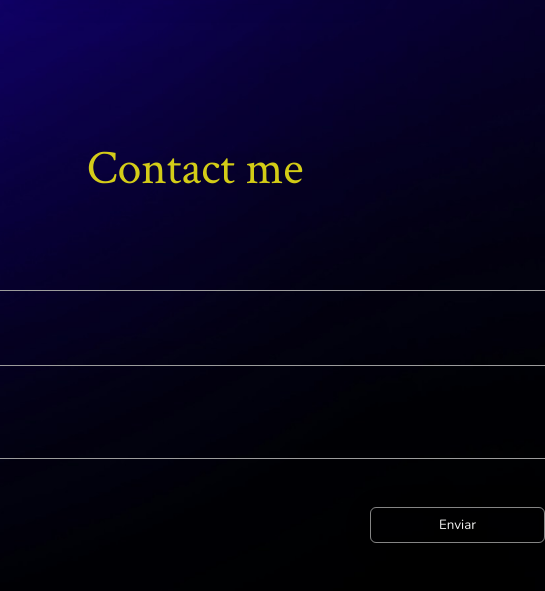
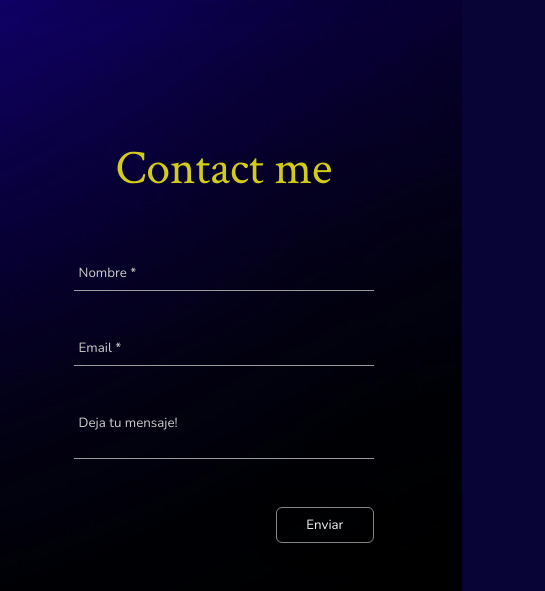
Before and after one commit to jaalzu/portfolio-1, a website: page index.html in a window 390 px wide. Shown: the part 2858-3449 px from the top of the page, 545 px wide, since content can reach past the window. Drawn offline with nearby package versions, Linux system fonts and the light colour scheme.

Commit message:
contact responsive

```diff
--- a/scss/sections/contact/_contact.scss
+++ b/scss/sections/contact/_contact.scss
@@ -32,22 +32,76 @@
                     &:focus::placeholder{
                         color: $color-yellow;
                     }
-
                 }
-
-
-
-
-
-
-
-
             }
 
             textarea{
                 resize: none;
                     }
+
              }
         }
+}
 
+
+@media screen and (max-width:1010px){
+    .contact{
+        .form{
+            form{
+                .input__group{
+                    input,textarea{
+                        width: 580px;
+                    }
+                }
+            }
+        }
+    }
 }
+
+
+@media screen and (max-width:700px){
+    .contact{
+        margin-left: 1rem;
+        .form{
+            form{
+                .input__group{
+                    input,textarea{
+                        width: 440px;
+                    }
+                }
+            }
+        }
+    }
+}
+
+
+@media screen and (max-width:450px){
+    .contact{
+        margin-left: 1.8rem;
+        .form{
+            form{
+                .input__group{
+                    input,textarea{
+                        width: 300px;
+                    }
+                }
+            }
+        }
+    }
+}
+
+
+@media screen and (max-width:299px){
+    .contact{
+        margin-left: 2.3rem;
+        .form{
+            form{
+                .input__group{
+                    input,textarea{
+                        width: 270px;
+                    }
+                }
+            }
+        }
+    }
+}
```
Also changed, not shown: css/style.css, 1 other file.
